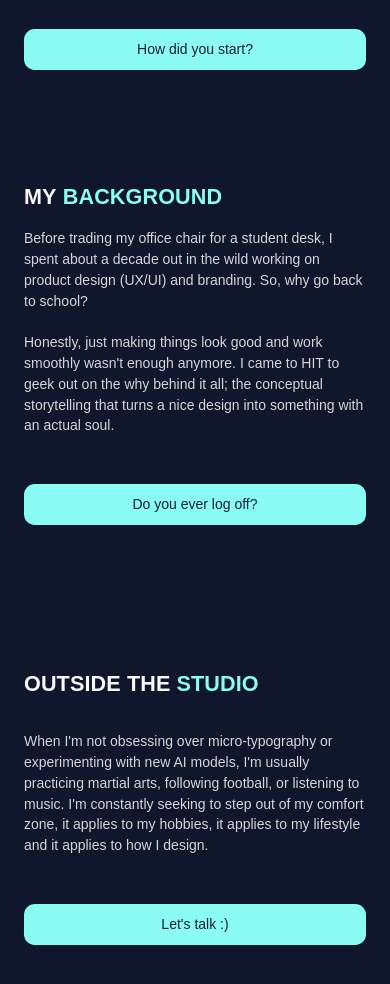
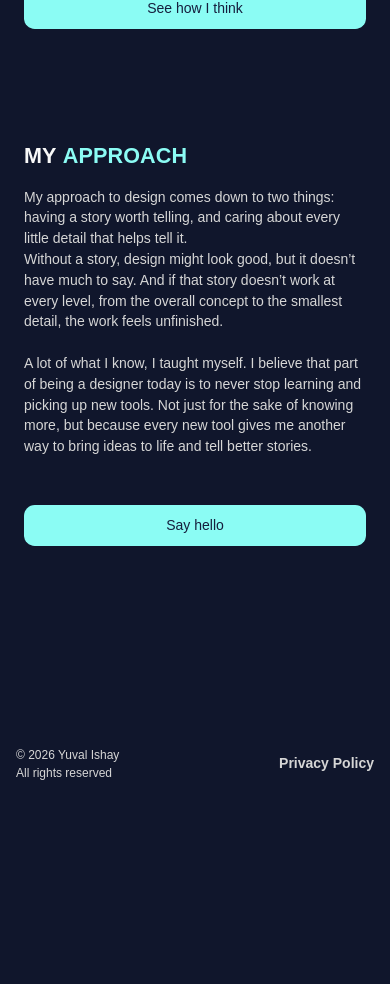
Before and after one commit to IshayYuval/yuval-ishay-portfolio, a Next.js app: page /about in a window 390 px wide. Shown: the part 874-1858 px from the top of the page. After the commit the page ends 1680 px from the top, so only its background shows below. Built offline with nearby package versions, Linux system fonts and the light colour scheme; a web font is replaced by a local one.

Commit message:
re-wrote the copy in the about page and the wanna see more section, replaced the wanna see more text animation with the bounding box animation. Edited the privacy page copy as well

```diff
--- a/src/app/about/page.tsx
+++ b/src/app/about/page.tsx
@@ -32,7 +32,7 @@ const buttonVariants: Variants = {
 };
 
 export default function AboutPage() {
-  const isBackNav = useContext(AnimationContext);
+    const isBackNav = useContext(AnimationContext);
     const handleEmailClick = () => {
         // Prevent basic HTML scrapers from detecting the raw email string in the DOM
         const user = "yuvalishay14";
@@ -101,10 +101,14 @@ export default function AboutPage() {
                             transition={{ duration: 0.6, ease: "easeOut", delay: 1.0 }}
                             className="max-w-xl text-body"
                         >
-                            I am a multidisciplinary designer based in Israel, currently in my second year of the Visual Communication B.A. program at the Holon Institute of Technology (HIT).
+                            I am a multidisciplinary designer living in Rishon LeZion (which is like Tel-Aviv, but with only shopping malls). I’m currently in my second year of the Visual Communication B.A. program at HIT.
                             <br />
                             <br />
-                            My work is driven by curiosity, research, and a search for narrative—whether through strict typographic grids or conceptual packaging. To bridge the gap between static concepts and functioning reality, I deeply integrate AI frameworks into my workflow. Tools like Antigravity (which I used to code this very portfolio) and Base44 serve as my creative amplifiers, empowering me to turn abstract design thinking into living, interactive digital products autonomously.
+                            My love story with design began in elementary school, when I discovered a weird program on my computer called Photoshop. I started experimenting with brushes and uploading my work to a graphic design community on the Ikariam forum.
+
+                            Everybody told me to quit and that design wasn’t for me.
+                            <br />
+                            Well, I didn’t ;)
                         </motion.p>
                         <motion.div
                             className="flex mt-[var(--gap-xl)]"
@@ -113,9 +117,9 @@ export default function AboutPage() {
                             whileInView="visible"
                             viewport={{ once: true, amount: 0.5 }}
                         >
-                            <motion.div variants={buttonVariants} className="w-full sm:w-[200px]">
+                            <motion.div variants={buttonVariants} className="w-full sm:w-[160px]">
                                 <Button variant="primary" targetId="background" className="w-full justify-center">
-                                    How did you start?
+                                    See how I think
                                 </Button>
                             </motion.div>
                         </motion.div>
@@ -123,7 +127,7 @@ export default function AboutPage() {
 
                     {/* Section 2 */}
                     <div id="background" className="min-h-auto lg:min-h-[calc(100vh-var(--header-height))] flex flex-col justify-center py-12">
-                        <h1 className="sr-only">My Background</h1>
+                        <h1 className="sr-only">My Approach</h1>
                         <motion.h1
                             aria-hidden="true"
                             initial={isBackNav ? false : "hidden"}
@@ -141,7 +145,7 @@ export default function AboutPage() {
                             className="mb-[var(--gap-md)]"
                         >
                             <AnimatedText text="My " />
-                            <AnimatedText text="Background" className="emphasized-text" />
+                            <AnimatedText text="Approach" className="emphasized-text" />
                         </motion.h1>
 
                         <motion.p
@@ -151,12 +155,12 @@ export default function AboutPage() {
                             transition={{ duration: 0.6, ease: "easeOut" }}
                             className="max-w-xl text-body"
                         >
-                            Before trading my office chair for a student desk, I spent about a decade out in the wild working on product design (UX/UI) and branding.
-                            So, why go back to school?
+                            My approach to design comes down to two things: having a story worth telling, and caring about every little detail that helps tell it.
+                            <br />
+                            Without a story, design might look good, but it doesn’t have much to say. And if that story doesn’t work at every level, from the overall concept to the smallest detail, the work feels unfinished.
                             <br />
                             <br />
-                            Honestly, just making things look good and work smoothly wasn't enough anymore. I came to HIT to geek out on the
-                            why behind it all; the conceptual storytelling that turns a nice design into something with an actual soul.
+                            A lot of what I know, I taught myself. I believe that part of being a designer today is to never stop learning and picking up new tools. Not just for the sake of knowing more, but because every new tool gives me another way to bring ideas to life and tell better stories.
                         </motion.p>
                         <motion.div
                             className="mt-[var(--gap-xl)]"
@@ -165,62 +169,13 @@ export default function AboutPage() {
                             whileInView="visible"
                             viewport={{ once: true, amount: 0.5 }}
                         >
-                            <motion.div variants={buttonVariants} className="w-full sm:w-[200px]">
-                                <Button variant="primary" targetId="hobbies" className="w-full justify-center">
-                                    Do you ever log off?
+                            <motion.div variants={buttonVariants} className="w-full sm:w-[120px]">
+                                <Button variant="primary" onClick={handleEmailClick} className="w-full justify-center">
+                                    Say hello
                                 </Button>
                             </motion.div>
                         </motion.div>
                     </div>
-
-                    {/* Section 3 */}
-                    <div id="hobbies" className="min-h-auto lg:min-h-[calc(100vh-var(--header-height))] flex flex-col justify-center py-12">
-                        <h1 className="sr-only">Outside the Studio</h1>
-                        <motion.h1
-                            aria-hidden="true"
-                            initial={isBackNav ? false : "hidden"}
-                            whileInView="visible"
-                            viewport={{ once: true, amount: 0.3 }}
-                            variants={{
-                                hidden: { opacity: 1 },
-                                visible: {
-                                    opacity: 1,
-                                    transition: {
-                                        staggerChildren: 0.04,
-                                    }
-                                }
-                            }}
-                            className="mb-[var(--gap-lg)]"
-                        >
-                            <AnimatedText text="Outside the " />
-                            <AnimatedText text="Studio" className="emphasized-text" />
-                        </motion.h1>
-
-                        <motion.p
-                            initial={isBackNav ? false : { opacity: 0, y: 30 }}
-                            whileInView={{ opacity: 1, y: 0 }}
-                            viewport={{ once: true, amount: 0.3 }}
-                            transition={{ duration: 0.6, ease: "easeOut" }}
-                            className="max-w-xl text-body"
-                        >
-                            When I'm not obsessing over micro-typography or experimenting with new AI models, I'm usually practicing martial arts,
-                            following football, or listening to music. I'm constantly seeking to step out of my comfort zone, it applies to my hobbies, it applies to my lifestyle and it applies to how I design.
-                        </motion.p>
-                        <motion.div
-                            className="mt-[var(--gap-xl)]"
-                            variants={buttonContainerVariants}
-                            initial={isBackNav ? false : "hidden"}
-                            whileInView="visible"
-                            viewport={{ once: true, amount: 0.5 }}
-                        >
-                            <motion.div variants={buttonVariants} className="w-full sm:w-[200px]">
-                                <Button variant="primary" onClick={handleEmailClick} className="w-full justify-center">
-                                    Let's talk :)
-                                </Button>
-                            </motion.div>
-                        </motion.div>
-                    </div>
-
                 </div>
             </div>
         </div>
--- a/src/components/pages/NotFound/NotFoundView.tsx
+++ b/src/components/pages/NotFound/NotFoundView.tsx
@@ -4,7 +4,7 @@ import React from "react";
 import { motion, Variants } from "framer-motion";
 import Button from "@/components/ui/Button/Button";
 import NotFound404 from "./NotFound404";
-import styles from "./NotFound.module.css";
+import DotPattern from "@/components/ui/Patterns";
 
 const contentContainerVariants: Variants = {
   hidden: { opacity: 0 },
@@ -31,14 +31,8 @@ const itemVariants: Variants = {
 
 export default function NotFoundView() {
   return (
-    <div
+    <DotPattern
       className="relative flex-1 flex flex-col items-center justify-center pt-[var(--header-height)] px-4 sm:px-6 md:px-8 py-8 md:py-12 overflow-hidden"
-      style={{
-        backgroundColor: "var(--color-brand-secondary-950)",
-        backgroundImage: "radial-gradient(rgba(139, 252, 244, 0.15) 1.25px, transparent 1.25px)",
-        backgroundSize: "20px 20px",
-        backgroundPosition: "0 0",
-      }}
     >
       <motion.div
         variants={contentContainerVariants}
@@ -82,6 +76,6 @@ export default function NotFoundView() {
           </Button>
         </motion.div>
       </motion.div>
-    </div>
+    </DotPattern>
   );
 }
--- /dev/null
+++ b/src/components/ui/Patterns/DotPattern.module.css
@@ -0,0 +1,6 @@
+.dotPattern {
+  background-color: var(--color-brand-secondary-950);
+  background-image: radial-gradient(circle, rgba(139, 252, 244, 0.18) 1px, transparent 1.75px);
+  background-size: 20px 20px;
+  background-position: 0 0;
+}
--- /dev/null
+++ b/src/components/ui/Patterns/DotPattern.tsx
@@ -0,0 +1,26 @@
+import React, { forwardRef } from "react";
+import styles from "./DotPattern.module.css";
+
+export interface DotPatternProps extends React.HTMLAttributes<HTMLElement> {
+  as?: React.ElementType;
+  children?: React.ReactNode;
+  className?: string;
+}
+
+const DotPattern = forwardRef<HTMLElement, DotPatternProps>(function DotPattern(
+  { as: Component = "div", children, className = "", style, ...props },
+  ref
+) {
+  return (
+    <Component
+      ref={ref}
+      className={`${styles.dotPattern} ${className}`.trim()}
+      style={style}
+      {...props}
+    >
+      {children}
+    </Component>
+  );
+});
+
+export default DotPattern;
--- /dev/null
+++ b/src/components/ui/Patterns/index.ts
@@ -0,0 +1,4 @@
+export { default } from "./DotPattern";
+export { default as DotPattern } from "./DotPattern";
+export { default as BackgroundPattern } from "./DotPattern";
+export type { DotPatternProps } from "./DotPattern";
```
Also changed, not shown: src/app/page.tsx (+8 -25 lines), src/app/privacy-policy/page.tsx (+9 -6 lines), src/components/pages/NotFound/NotFound.module.css (+0 -8 lines), src/components/ui/BoundingBoxAnimation/BoundingBoxAnimation.tsx (+20 -1 lines), src/data/collections.ts (+5 -5 lines).
